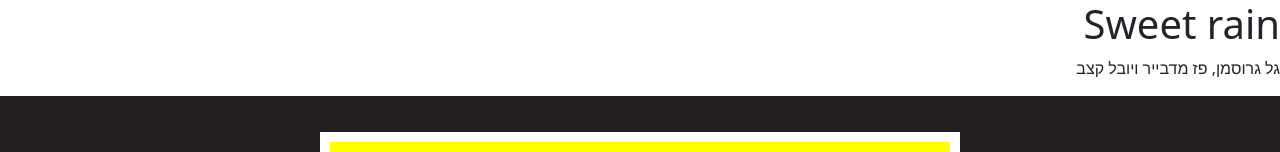
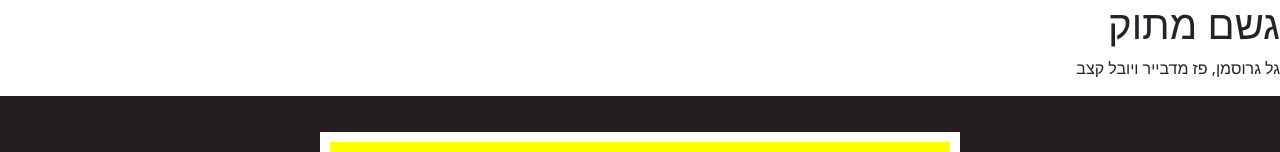
Before and after one commit to yuvalk7/sweetRain, a plain HTML site: page index.html in a window 1280 px wide. Shown: the top 152 px of the page. Drawn offline with Linux system fonts and the light colour scheme; no server answers.

Commit message:
update name title

```diff
--- a/index.html
+++ b/index.html
@@ -19,7 +19,7 @@
 
 <body>
     <div class="container">
-        <h1>Sweet rain</h1>
+        <h1>גשם מתוק</h1>
         <p>גל גרוסמן, פז מדבייר ויובל קצב </p>
         <iframe src="gamepublish/index.html" width="1280" height="720" scrolling="no"></iframe>
 
```
